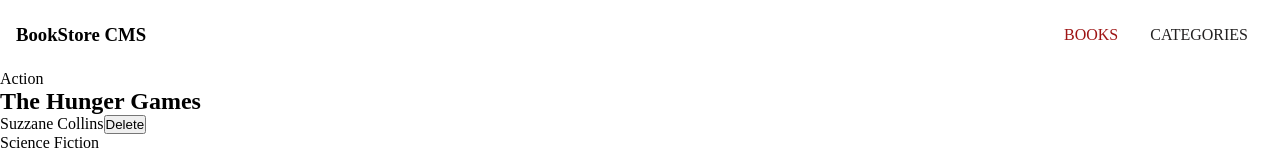
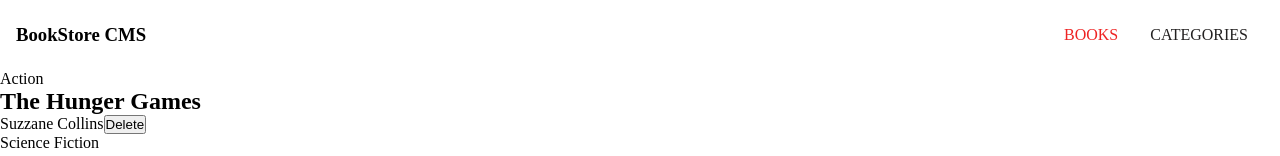
Before and after one commit to derrick1451/bookstore, a React (Create React App) app: page / in a window 1280 px wide. Shown: the top 156 px of the page. Built offline with nearby package versions, Linux system fonts and the light colour scheme.

Commit message:
Edit styles file

```diff
--- a/src/index.css
+++ b/src/index.css
@@ -41,5 +41,5 @@
 }
 
 .active {
-  color: rgb(158, 21, 21);
+  color: rgb(238, 36, 36);
 }
```
